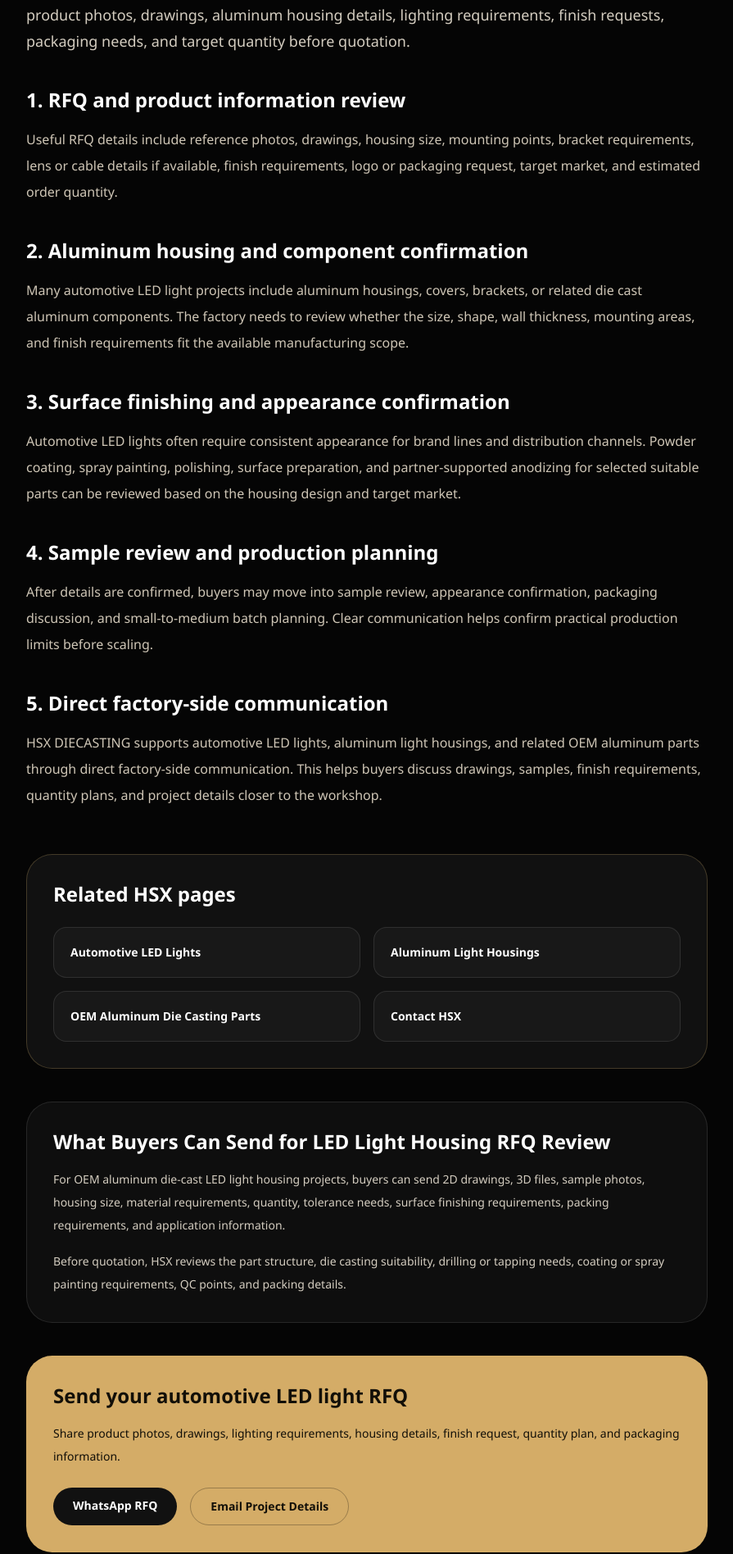
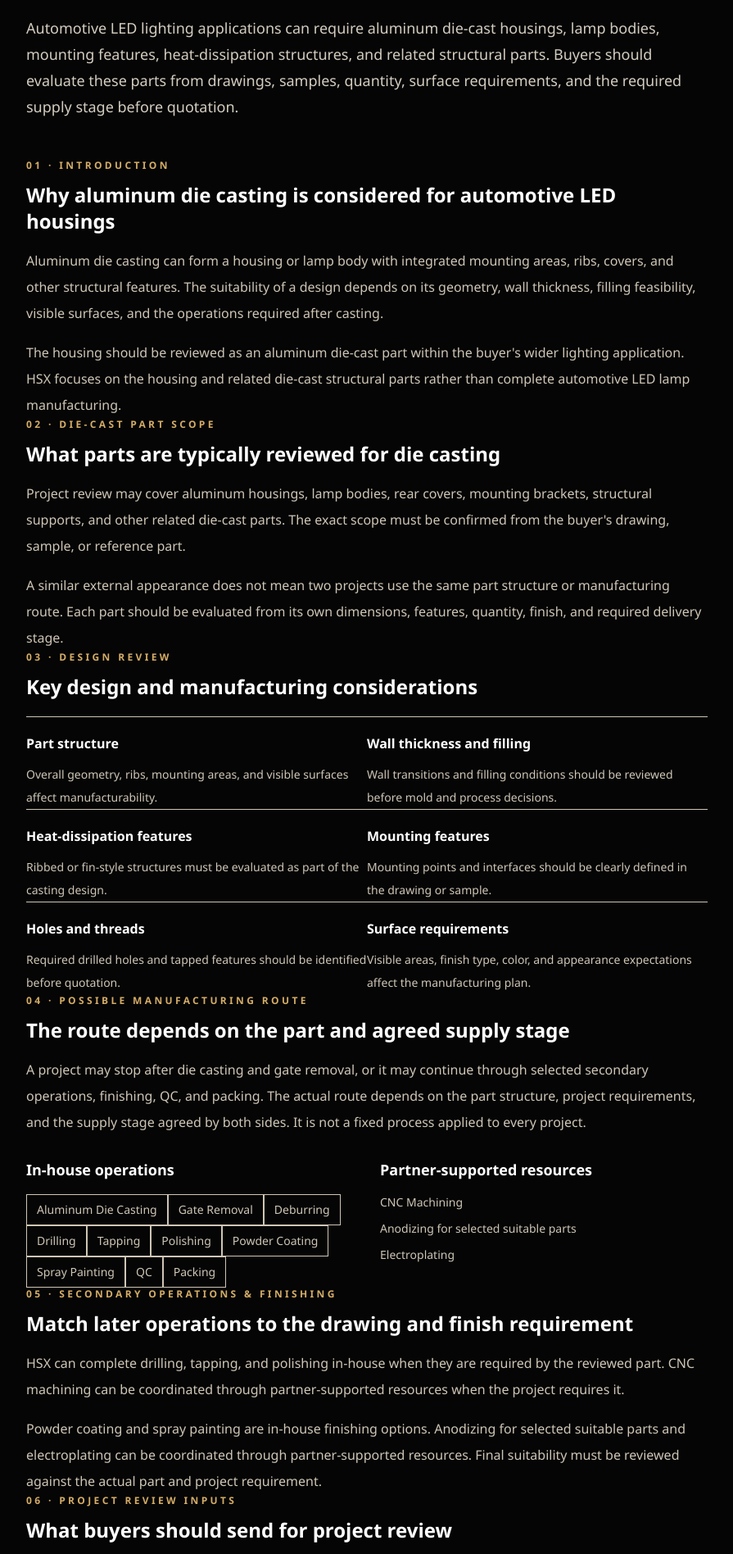
Before and after one commit to nicolsonhuang-byte/hsxdiecasting, a Next.js app: page /blog/oem-automotive-led-light-manufacturing-process in a window 1280 px wide. Shown: the part 512-2408 px from the top of the page at 82% size, without its empty margins (192-1087 px from the left). Built offline with nearby package versions, Linux system fonts and the light colour scheme.

Commit message:
Refine automotive LED housing manufacturing article

```diff
--- /dev/null
+++ b/src/app/blog/blog-project-review-cta.tsx
@@ -0,0 +1,50 @@
+"use client";
+
+import { usePathname } from "next/navigation";
+
+const BLOG_WITH_OWN_PROJECT_REVIEW =
+  "/blog/oem-automotive-led-light-manufacturing-process";
+
+export function BlogProjectReviewCta() {
+  const pathname = usePathname();
+
+  if (pathname === BLOG_WITH_OWN_PROJECT_REVIEW) {
+    return null;
+  }
+
+  return (
+    <section className="border-t border-white/8 bg-[#080808] py-12">
+      <div className="container-shell rounded-[1.5rem] border border-[#d5ae67]/35 bg-white/[0.03] p-6 sm:p-8">
+        <p className="section-kicker">Next step</p>
+        <h2 className="section-heading mt-4 text-2xl text-white sm:text-3xl">
+          Send Your OEM Aluminum Die Casting Project for Review
+        </h2>
+        <p className="mt-4 max-w-3xl text-sm leading-7 text-[#cac1b2]">
+          Share drawings, 3D files, sample photos, quantity, finishing, and
+          application requirements so HSX can review project fit before
+          quotation.
+        </p>
+        <div className="mt-6 flex min-w-0 flex-col gap-3 sm:flex-row sm:flex-wrap">
+          <a
+            href="/b2b-oem-project-review"
+            className="gold-button w-full text-center sm:w-auto"
+          >
+            Request Project Review
+          </a>
+          <a
+            href="/products/oem-aluminum-die-casting-parts"
+            className="outline-button w-full text-center sm:w-auto"
+          >
+            View OEM Die Casting Parts
+          </a>
+          <a
+            href="/capabilities"
+            className="outline-button w-full text-center sm:w-auto"
+          >
+            Review Factory Capabilities
+          </a>
+        </div>
+      </div>
+    </section>
+  );
+}
--- a/src/app/blog/oem-automotive-led-light-manufacturing-process/page.tsx
+++ b/src/app/blog/oem-automotive-led-light-manufacturing-process/page.tsx
@@ -6,9 +6,9 @@ import {
 } from "../article-structured-data";
 
 const articleTitle =
-  "OEM Automotive LED Light Manufacturing Process | HSX DIECASTING";
+  "Automotive LED Light Aluminum Die-Cast Housings: Manufacturing Considerations | HSX DIECASTING";
 const articleDescription =
-  "A practical overview of OEM automotive LED light manufacturing, including RFQ review, aluminum housing confirmation, finishing, sample review, and export communication.";
+  "Learn what buyers should consider when developing aluminum die-cast housings and structural parts for automotive LED lighting applications, including part structure, heat dissipation, holes, threads, finishing, and project review.";
 const articlePath = "/blog/oem-automotive-led-light-manufacturing-process";
 
 export const metadata = buildArticleMetadata({
@@ -20,14 +20,53 @@ export const metadata = buildArticleMetadata({
 const contactDetails = {
   email: "nicolson@hsxdiecasting.com",
   whatsappHref:
-    "https://wa.me/8617666155283?text=Hello%20HSX%20Diecasting%2C%20I%20am%20interested%20in%20OEM%20automotive%20LED%20light%20manufacturing.%20Please%20contact%20me%20with%20quotation%20details.",
+    "https://wa.me/8617666155283?text=Hello%20HSX%20Diecasting%2C%20I%20would%20like%20to%20discuss%20an%20automotive%20LED%20light%20aluminum%20die-cast%20housing%20project.%20I%20can%20share%20drawings%2C%20samples%2C%20quantity%2C%20surface%20finish%2C%20and%20the%20required%20supply%20stage.",
 };
 
 const relatedLinks = [
-  { label: "Automotive LED Lights", href: "/products/automotive-led-lights" },
-  { label: "Aluminum Light Housings", href: "/products/aluminum-light-housings" },
-  { label: "OEM Aluminum Die Casting Parts", href: "/products/oem-aluminum-die-casting-parts" },
-  { label: "Contact HSX", href: "/contact" },
+  {
+    label: "View Automotive LED Housing Application",
+    href: "/products/automotive-led-lights",
+  },
+  {
+    label: "View Aluminum Light Housings",
+    href: "/products/aluminum-light-housings",
+  },
+  {
+    label: "View Manufacturing Capabilities",
+    href: "/capabilities",
+  },
+];
+
+const inHouseOperations = [
+  "Aluminum Die Casting",
+  "Gate Removal",
+  "Deburring",
+  "Drilling",
+  "Tapping",
+  "Polishing",
+  "Powder Coating",
+  "Spray Painting",
+  "QC",
+  "Packing",
+];
+
+const partnerSupportedResources = [
+  "CNC Machining",
+  "Anodizing for selected suitable parts",
+  "Electroplating",
+];
+
+const projectReviewInputs = [
+  "2D drawing and 3D file",
+  "Sample or reference part",
+  "Part dimensions and structure",
+  "Material requirement",
+  "Expected quantity",
+  "Tolerance requirements",
+  "Hole and thread details",
+  "Surface finish requirement",
+  "Required supply stage",
 ];
 
 export default function ArticlePage() {
@@ -38,137 +77,277 @@ export default function ArticlePage() {
         description={articleDescription}
         path={articlePath}
       />
+
       <article className="mx-auto max-w-4xl px-6 py-16 lg:px-8 lg:py-24">
         <Link href="/blog" className="text-sm font-semibold text-[#f4d27a]">
           ← Back to Blog
         </Link>
 
         <p className="mt-10 text-xs font-semibold uppercase tracking-[0.34em] text-[#d4ac67]">
-          Automotive LED Light OEM Guide
+          Automotive LED Housing Guide
         </p>
         <h1 className="mt-5 text-4xl font-semibold tracking-tight text-white sm:text-5xl">
-          OEM Automotive LED Light Manufacturing Process
+          Automotive LED Light Aluminum Die-Cast Housings and Structural Parts
         </h1>
         <p className="mt-6 text-lg leading-8 text-[#d4cdc0]">
-          OEM automotive LED light manufacturing starts with clear RFQ review.
-          Buyers should confirm product photos, drawings, aluminum housing details,
-          lighting requirements, finish requests, packaging needs, and target
-          quantity before quotation.
+          Automotive LED lighting applications can require aluminum die-cast
+          housings, lamp bodies, mounting features, heat-dissipation structures,
+          and related structural parts. Buyers should evaluate these parts from
+          drawings, samples, quantity, surface requirements, and the required
+          supply stage before quotation.
         </p>
 
-        <div className="mt-10 space-y-10 text-base leading-8 text-[#cfc6b6]">
+        <div className="mt-12 space-y-14 text-base leading-8 text-[#cfc6b6]">
           <section>
-            <h2 className="text-2xl font-semibold !text-white">
-              1. RFQ and product information review
+            <p className="text-xs font-semibold uppercase tracking-[0.28em] text-[#d4ac67]">
+              01 · Introduction
+            </p>
+            <h2 className="mt-3 text-2xl font-semibold !text-white">
+              Why aluminum die casting is considered for automotive LED housings
             </h2>
             <p className="mt-4">
-              Useful RFQ details include reference photos, drawings, housing size,
-              mounting points, bracket requirements, lens or cable details if
-              available, finish requirements, logo or packaging request, target
-              market, and estimated order quantity.
+              Aluminum die casting can form a housing or lamp body with integrated
+              mounting areas, ribs, covers, and other structural features. The
+              suitability of a design depends on its geometry, wall thickness,
+              filling feasibility, visible surfaces, and the operations required
+              after casting.
+            </p>
+            <p className="mt-4">
+              The housing should be reviewed as an aluminum die-cast part within
+              the buyer&apos;s wider lighting application. HSX focuses on the
+              housing and related die-cast structural parts rather than complete
+              automotive LED lamp manufacturing.
             </p>
           </section>
 
           <section>
-            <h2 className="text-2xl font-semibold !text-white">
-              2. Aluminum housing and component confirmation
+            <p className="text-xs font-semibold uppercase tracking-[0.28em] text-[#d4ac67]">
+              02 · Die-Cast Part Scope
+            </p>
+            <h2 className="mt-3 text-2xl font-semibold !text-white">
+              What parts are typically reviewed for die casting
             </h2>
             <p className="mt-4">
-              Many automotive LED light projects include aluminum housings, covers,
-              brackets, or related die cast aluminum components. The factory needs
-              to review whether the size, shape, wall thickness, mounting areas, and
-              finish requirements fit the available manufacturing scope.
+              Project review may cover aluminum housings, lamp bodies, rear
+              covers, mounting brackets, structural supports, and other related
+              die-cast parts. The exact scope must be confirmed from the
+              buyer&apos;s drawing, sample, or reference part.
+            </p>
+            <p className="mt-4">
+              A similar external appearance does not mean two projects use the
+              same part structure or manufacturing route. Each part should be
+              evaluated from its own dimensions, features, quantity, finish, and
+              required delivery stage.
             </p>
           </section>
 
           <section>
-            <h2 className="text-2xl font-semibold !text-white">
-              3. Surface finishing and appearance confirmation
+            <p className="text-xs font-semibold uppercase tracking-[0.28em] text-[#d4ac67]">
+              03 · Design Review
+            </p>
+            <h2 className="mt-3 text-2xl font-semibold !text-white">
+              Key design and manufacturing considerations
+            </h2>
+            <div className="mt-5 grid gap-x-8 gap-y-5 sm:grid-cols-2">
+              {[
+                [
+                  "Part structure",
+                  "Overall geometry, ribs, mounting areas, and visible surfaces affect manufacturability.",
+                ],
+                [
+                  "Wall thickness and filling",
+                  "Wall transitions and filling conditions should be reviewed before mold and process decisions.",
+                ],
+                [
+                  "Heat-dissipation features",
+                  "Ribbed or fin-style structures must be evaluated as part of the casting design.",
+                ],
+                [
+                  "Mounting features",
+                  "Mounting points and interfaces should be clearly defined in the drawing or sample.",
+                ],
+                [
+                  "Holes and threads",
+                  "Required drilled holes and tapped features should be identified before quotation.",
+                ],
+                [
+                  "Surface requirements",
+                  "Visible areas, finish type, color, and appearance expectations affect the manufacturing plan.",
+                ],
+              ].map(([title, description]) => (
+                <div key={title} className="border-t border-white/15 pt-4">
+                  <h3 className="font-semibold !text-white">{title}</h3>
+                  <p className="mt-2 text-sm leading-7">{description}</p>
+                </div>
+              ))}
+            </div>
+          </section>
+
+          <section>
+            <p className="text-xs font-semibold uppercase tracking-[0.28em] text-[#d4ac67]">
+              04 · Possible Manufacturing Route
+            </p>
+            <h2 className="mt-3 text-2xl font-semibold !text-white">
+              The route depends on the part and agreed supply stage
             </h2>
             <p className="mt-4">
-              Automotive LED lights often require consistent appearance for brand
-              lines and distribution channels. Powder coating, spray painting,
-              polishing, surface preparation, and partner-supported anodizing for
-              selected suitable parts can be reviewed based on the housing design
-              and target market.
+              A project may stop after die casting and gate removal, or it may
+              continue through selected secondary operations, finishing, QC, and
+              packing. The actual route depends on the part structure, project
+              requirements, and the supply stage agreed by both sides. It is not a
+              fixed process applied to every project.
+            </p>
+
+            <div className="mt-7 grid gap-8 border-y border-white/10 py-7 md:grid-cols-2">
+              <div>
+                <h3 className="text-lg font-semibold !text-white">
+                  In-house operations
+                </h3>
+                <div className="mt-4 flex flex-wrap gap-2">
+                  {inHouseOperations.map((operation) => (
+                    <span
+                      key={operation}
+                      className="border border-white/15 px-3 py-2 text-sm text-[#e6ddcf]"
+                    >
+                      {operation}
+                    </span>
+                  ))}
+                </div>
+              </div>
+              <div>
+                <h3 className="text-lg font-semibold !text-white">
+                  Partner-supported resources
+                </h3>
+                <div className="mt-4 space-y-3">
+                  {partnerSupportedResources.map((resource) => (
+                    <p
+                      key={resource}
+                      className="border-l border-[#d4ac67] pl-4 text-sm text-[#e6ddcf]"
+                    >
+                      {resource}
+                    </p>
+                  ))}
+                </div>
+              </div>
+            </div>
+          </section>
+
+          <section>
+            <p className="text-xs font-semibold uppercase tracking-[0.28em] text-[#d4ac67]">
+              05 · Secondary Operations & Finishing
+            </p>
+            <h2 className="mt-3 text-2xl font-semibold !text-white">
+              Match later operations to the drawing and finish requirement
+            </h2>
+            <p className="mt-4">
+              HSX can complete drilling, tapping, and polishing in-house when they
+              are required by the reviewed part. CNC machining can be coordinated
+              through partner-supported resources when the project requires it.
+            </p>
+            <p className="mt-4">
+              Powder coating and spray painting are in-house finishing options.
+              Anodizing for selected suitable parts and electroplating can be
+              coordinated through partner-supported resources. Final suitability
+              must be reviewed against the actual part and project requirement.
             </p>
           </section>
 
           <section>
-            <h2 className="text-2xl font-semibold !text-white">
-              4. Sample review and production planning
+            <p className="text-xs font-semibold uppercase tracking-[0.28em] text-[#d4ac67]">
+              06 · Project Review Inputs
+            </p>
+            <h2 className="mt-3 text-2xl font-semibold !text-white">
+              What buyers should send for project review
             </h2>
             <p className="mt-4">
-              After details are confirmed, buyers may move into sample review,
-              appearance confirmation, packaging discussion, and small-to-medium
-              batch planning. Clear communication helps confirm practical production
-              limits before scaling.
+              Clear part information helps HSX review casting feasibility,
+              secondary operations, finishing, and the requested supply stage
+              before quotation.
             </p>
+            <ul className="mt-5 grid gap-x-8 gap-y-3 sm:grid-cols-2">
+              {projectReviewInputs.map((item) => (
+                <li
+                  key={item}
+                  className="border-b border-white/10 pb-3 text-[#e6ddcf]"
+                >
+                  {item}
+                </li>
+              ))}
+            </ul>
           </section>
 
           <section>
-            <h2 className="text-2xl font-semibold !text-white">
-              5. Direct factory-side communication
+            <p className="text-xs font-semibold uppercase tracking-[0.28em] text-[#d4ac67]">
+              07 · HSX Supply Scope
+            </p>
+            <h2 className="mt-3 text-2xl font-semibold !text-white">
+              Supply scope follows the project agreement
             </h2>
             <p className="mt-4">
-              HSX DIECASTING supports automotive LED lights, aluminum light housings,
-              and related OEM aluminum parts through direct factory-side communication.
-              This helps buyers discuss drawings, samples, finish requirements,
-              quantity plans, and project details closer to the workshop.
+              HSX supply scope focuses on aluminum die-cast housings, lamp bodies,
+              mounting parts, and related die-cast structural parts for automotive
+              LED lighting applications. The agreed delivery stage may be a
+              die-cast blank, a part after gate removal, or a part with selected
+              secondary operations, finishing, QC, and packing.
+            </p>
+            <p className="mt-4">
+              This scope does not represent complete automotive LED lamp
+              manufacturing. Buyers should define the required die-cast part and
+              delivery stage during project review.
             </p>
           </section>
         </div>
 
-        <section className="mt-14 rounded-[2rem] border border-[#d7b56d]/25 bg-[#111111] p-8">
-          <h2 className="text-2xl font-semibold !text-white">Related HSX pages</h2>
-          <div className="mt-6 grid gap-4 sm:grid-cols-2">
+        <section className="mt-16 border-t border-[#d7b56d]/35 pt-10">
+          <p className="text-xs font-semibold uppercase tracking-[0.3em] text-[#d4ac67]">
+            08 · Project Review
+          </p>
+          <h2 className="mt-4 text-3xl font-semibold !text-white">
+            Send your drawing for manufacturing review
+          </h2>
+          <p className="mt-4 max-w-2xl text-sm leading-7 text-[#d4cdc0]">
+            Share your drawing, 3D file, sample photo, quantity, surface
+            requirement, and required supply stage. HSX will review whether the
+            aluminum die-cast housing or structural part fits the available
+            manufacturing scope.
+          </p>
+
+          <div className="mt-7 flex flex-col gap-4 sm:flex-row sm:flex-wrap">
+            <Link
+              href="/b2b-oem-project-review"
+              className="gold-button text-center"
+            >
+              Send Your Drawing
+            </Link>
+            <a
+              href={contactDetails.whatsappHref}
+              className="outline-button text-center"
+            >
+              WhatsApp Project Details
+            </a>
+            <a
+              href={`mailto:${contactDetails.email}?subject=Automotive%20LED%20Light%20Aluminum%20Die-Cast%20Housing%20Project&body=Hello%20HSX%20Diecasting%2C%0A%0AI%20would%20like%20to%20discuss%20an%20automotive%20LED%20light%20aluminum%20die-cast%20housing%20project.%0A%0APart%20type%3A%0AQuantity%3A%0ADrawing%20/%203D%20file%20/%20sample%20available%3A%0AHoles%20and%20threads%3A%0ASurface%20finish%3A%0ARequired%20supply%20stage%3A%0A%0APlease%20review%20the%20project%20fit.%0A%0ABest%20regards%2C`}
+              className="outline-button text-center"
+            >
+              Email Project Details
+            </a>
+          </div>
+        </section>
+
+        <section className="mt-12 border-t border-white/10 pt-8">
+          <h2 className="text-lg font-semibold !text-white">
+            Related HSX pages
+          </h2>
+          <div className="mt-5 flex flex-col gap-3 sm:flex-row sm:flex-wrap">
             {relatedLinks.map((item) => (
               <Link
                 key={item.href}
                 href={item.href}
-                className="rounded-2xl border border-white/10 bg-white/[0.03] p-5 text-sm font-semibold text-[#efe7d9] hover:text-[#f4d27a]"
+                className="text-sm font-semibold text-[#f4d27a]"
               >
-                {item.label}
+                {item.label} →
               </Link>
             ))}
-          </div>
-        </section>
-
-        <section className="mt-10 rounded-[2rem] border border-white/10 bg-white/[0.04] p-8">
-          <h2 className="text-2xl font-semibold !text-white">
-            What Buyers Can Send for LED Light Housing RFQ Review
-          </h2>
-          <p className="mt-4 text-sm leading-7 text-[#d4cdc0]">
-            For OEM aluminum die-cast LED light housing projects, buyers can send
-            2D drawings, 3D files, sample photos, housing size, material
-            requirements, quantity, tolerance needs, surface finishing
-            requirements, packing requirements, and application information.
-          </p>
-          <p className="mt-4 text-sm leading-7 text-[#d4cdc0]">
-            Before quotation, HSX reviews the part structure, die casting
-            suitability, drilling or tapping needs, coating or spray painting
-            requirements, QC points, and packing details.
-          </p>
-        </section>
-
-        <section className="mt-10 rounded-[2rem] border border-[#d7b56d]/25 bg-[#d4ac67] p-8 text-[#120f08]">
-          <h2 className="text-2xl font-semibold">
-            Send your automotive LED light RFQ
-          </h2>
-          <p className="mt-4 text-sm leading-7">
-            Share product photos, drawings, lighting requirements, housing details,
-            finish request, quantity plan, and packaging information.
-          </p>
-          <div className="mt-6 flex flex-col gap-4 sm:flex-row sm:flex-wrap">
-            <a href={contactDetails.whatsappHref} className="rounded-full bg-[#111] px-6 py-3 text-center text-sm font-semibold !text-white">
-              WhatsApp RFQ
-            </a>
-            <a
-              href={`mailto:${contactDetails.email}?subject=RFQ%20for%20OEM%20Automotive%20LED%20Lights&body=Hello%20HSX%20Diecasting%2C%0A%0AI%20would%20like%20to%20request%20a%20quotation%20for%20OEM%20automotive%20LED%20lights.%0A%0AProduct%20type%3A%0AQuantity%3A%0AHousing%20size%3A%0ALighting%20requirement%3A%0AFinish%20/%20packaging%20request%3A%0ADrawing%20or%20sample%20available%3A%0A%0APlease%20contact%20me%20with%20pricing%20and%20production%20details.%0A%0ABest%20regards%2C`}
-              className="rounded-full border border-[#120f08]/30 px-6 py-3 text-center text-sm font-semibold"
-            >
-              Email Project Details
-            </a>
           </div>
         </section>
       </article>
```
Also changed, not shown: src/app/blog/layout.tsx (+2 -33 lines).
